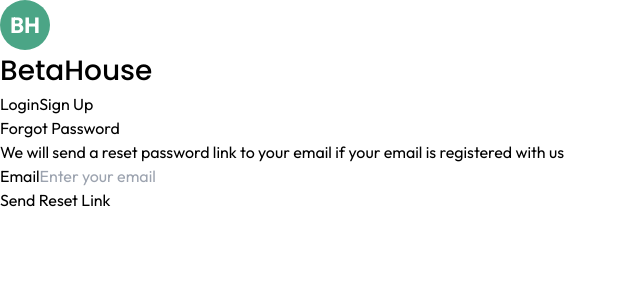
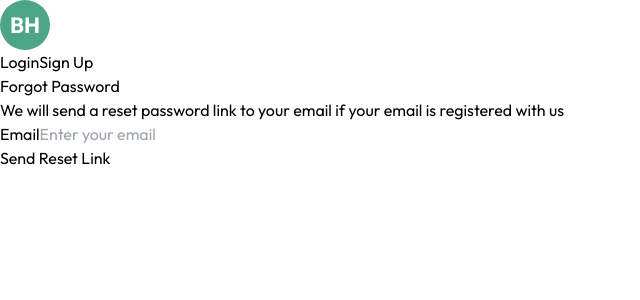
Before and after one commit to Maticmania/BetaHouse, a React (Vite) app: page /forget-password in a window 1280 px wide. Shown: the top 300 px of the page, without its empty margins (0-640 px from the left). Built offline with nearby package versions, Linux system fonts and the light colour scheme; no server answers.

Commit message:
add some update and code clearning

```diff
--- a/src/components/Tools/MinHeader.jsx
+++ b/src/components/Tools/MinHeader.jsx
@@ -7,7 +7,6 @@ const MinHeader = () => {
     <div className='h-[100px] flex justify-between items-center px-4 md:px-8 fixed z-50 container mx-auto w-full bg-white'>
       <div className="flex items-center gap-2 cursor-pointer">
         <h1 className="logo">BH</h1>
-        <p className="logo-text md:hidden xl:block">BetaHouse</p>
       </div>
 
       <div className="flex gap-4">
```
